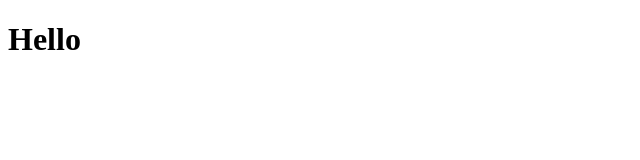
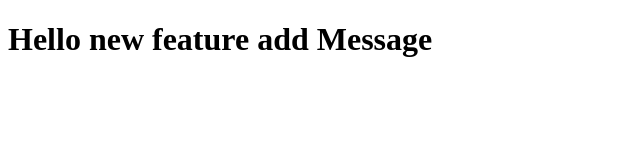
Before and after one commit to pyaephyohein/hello, a plain HTML site: page index.html in a window 1280 px wide. Shown: the whole page, without its empty margins (0-640 px from the left). Drawn offline with Linux system fonts and the light colour scheme.

Commit message:
add message to the sever

```diff
--- a/index.html
+++ b/index.html
@@ -6,6 +6,6 @@
     <title>Document</title>
 </head>
 <body>
-    <h1>Hello</h1>
+    <h1>Hello new feature add Message</h1>
 </body>
 </html>
```
